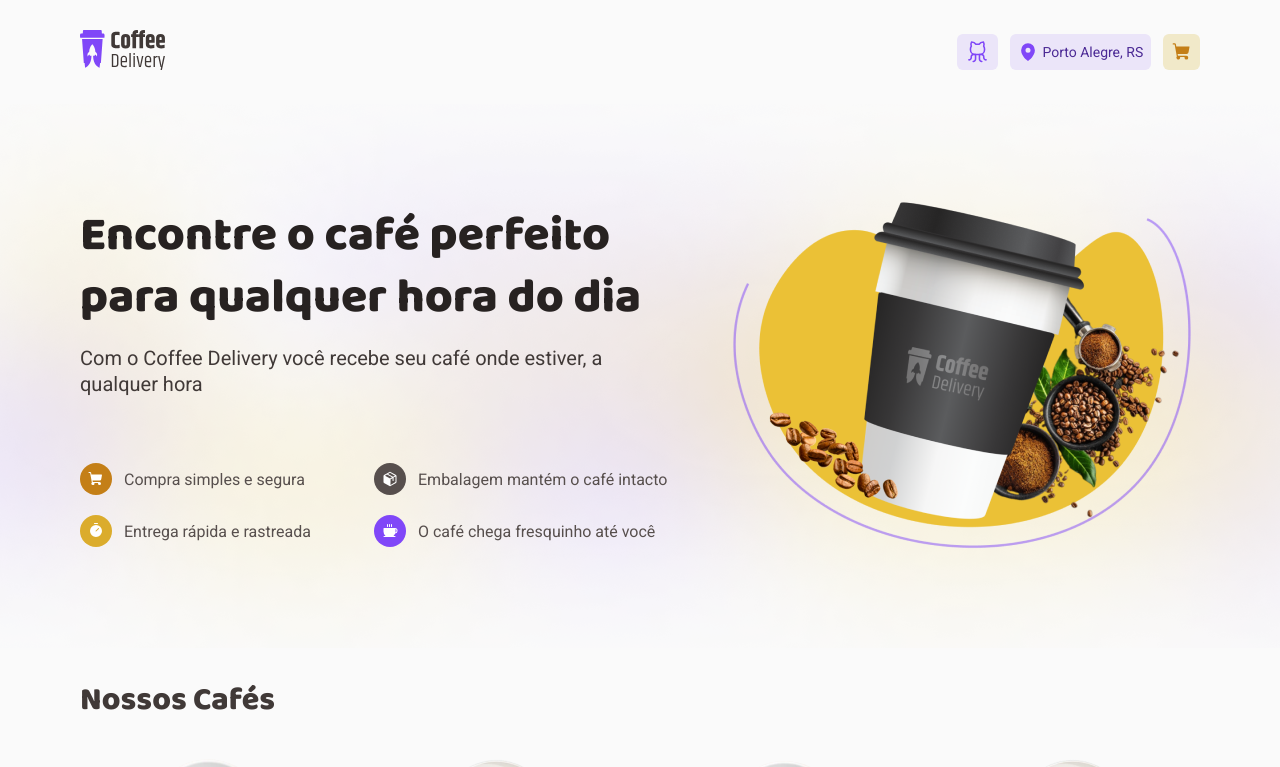
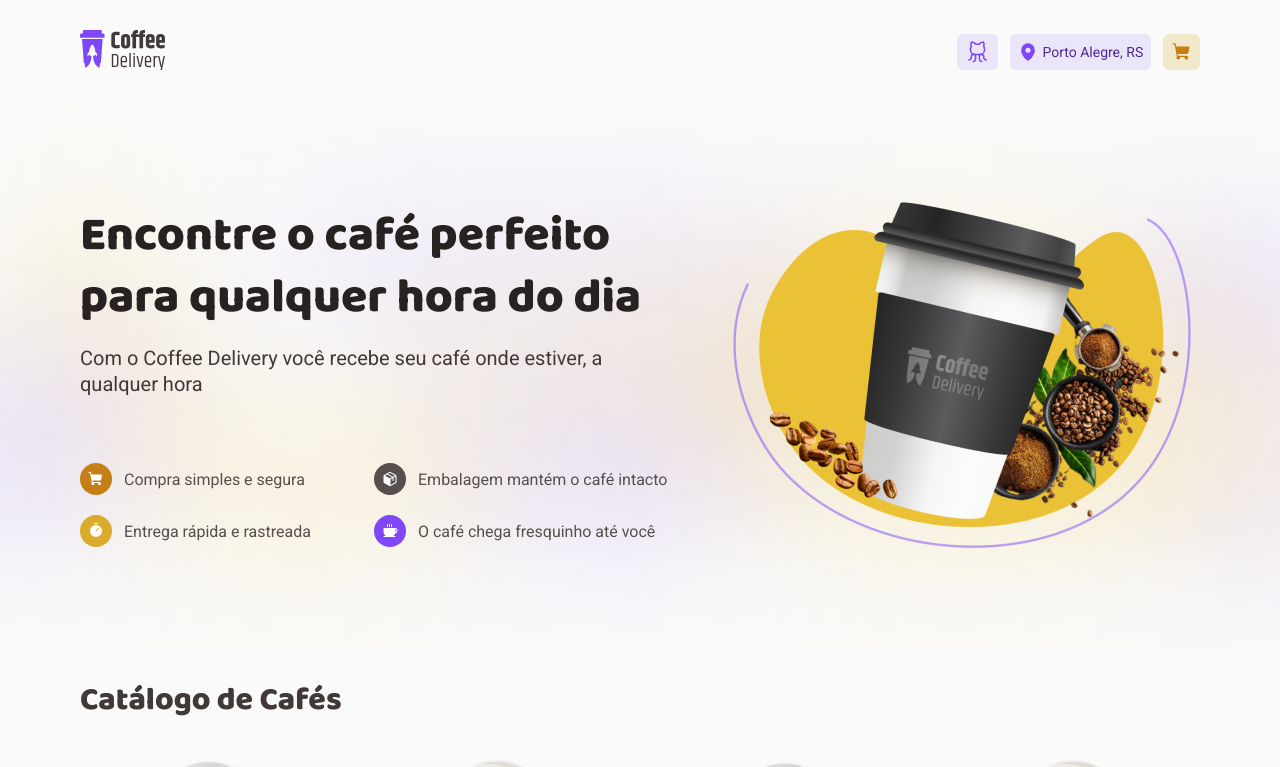
Before and after one commit to Rafeso/coffee_delivery, a React (Vite) app: page / in a window 1280 px wide. Shown: the top 767 px of the page. Built offline with nearby package versions, Linux system fonts and the light colour scheme.

Commit message:
refactor(catalogo): mudança no nome da seção de cafés

```diff
--- a/src/pages/Home/components/Coffees/Index.tsx
+++ b/src/pages/Home/components/Coffees/Index.tsx
@@ -7,7 +7,7 @@ export function Coffes() {
   return (
     <CoffeesContainer className="container">
       <TitleText size="l" color="subtitle">
-        Nossos Cafés
+        Catálogo de Cafés
       </TitleText>
       <CoffeeList>
         {coffees.map((coffee) => (
```
